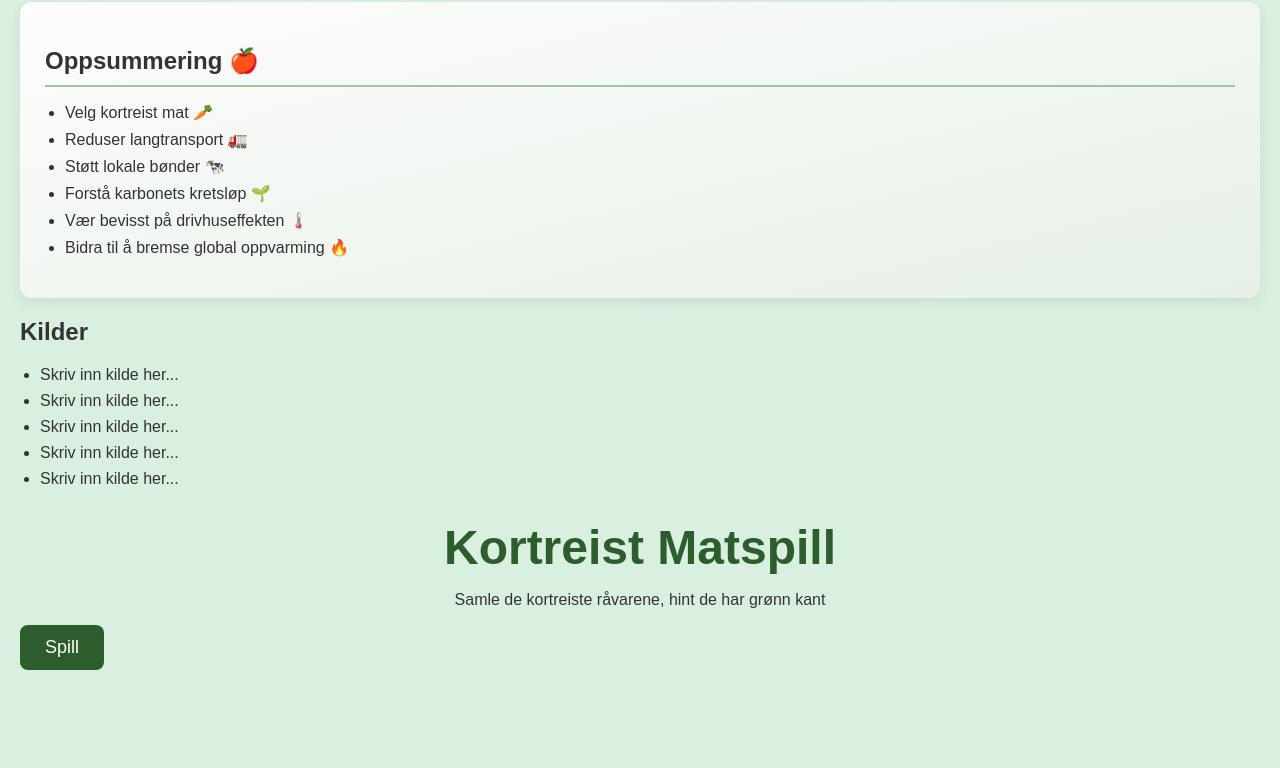
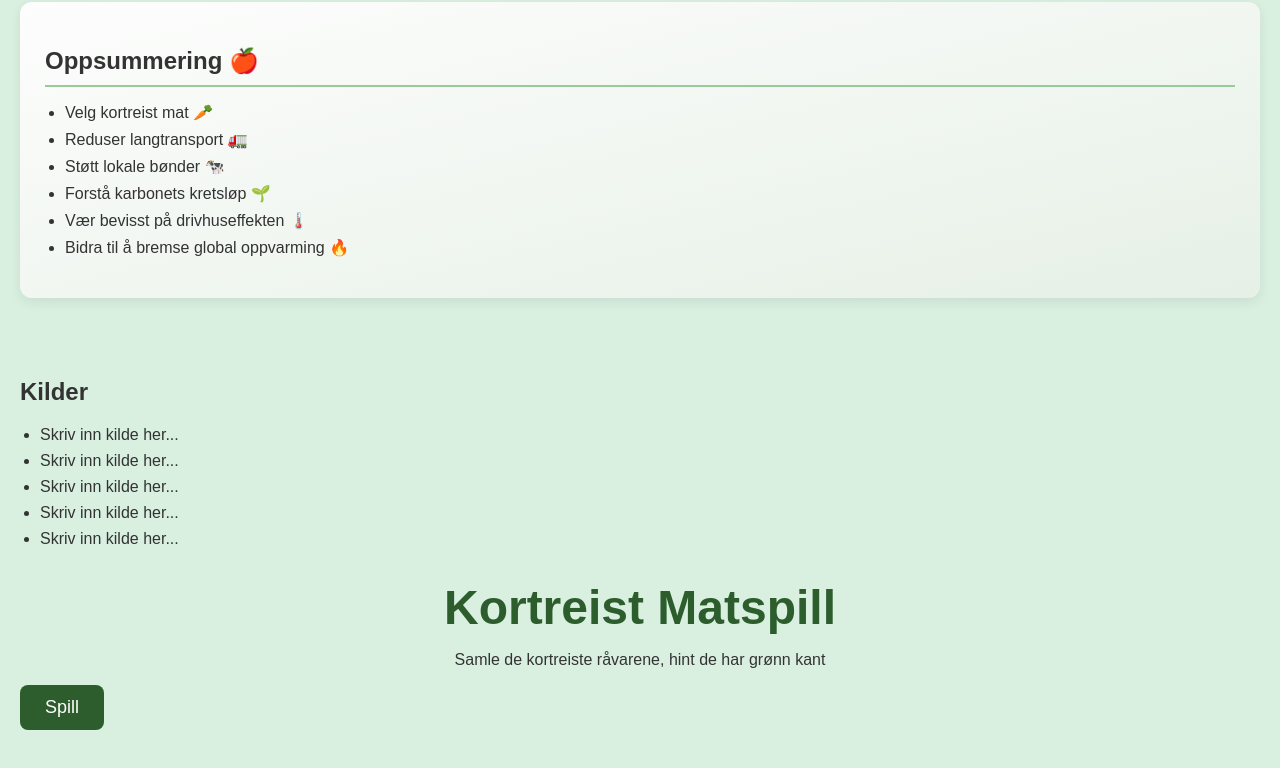
Before and after one commit to Vetle10/Kortreist-Mat, a plain HTML site: page index.html in a window 1280 px wide. Shown: the part 4573-5341 px from the top of the page. Drawn offline with Linux system fonts and the light colour scheme.

Commit message:
Update sources box styling in index.html

```diff
--- a/index.html
+++ b/index.html
@@ -321,7 +321,7 @@ Våre valg kan redusere CO₂-utslipp, spare energi og støtte lokale bønder.</
 
 
         <!-- Kilder -->
-    <div class="sources-box">
+   <div class="sources" style="padding-top: 60px;">
         <h2>Kilder</h2>
         <ul>
             <li>Skriv inn kilde her...</li>
```
